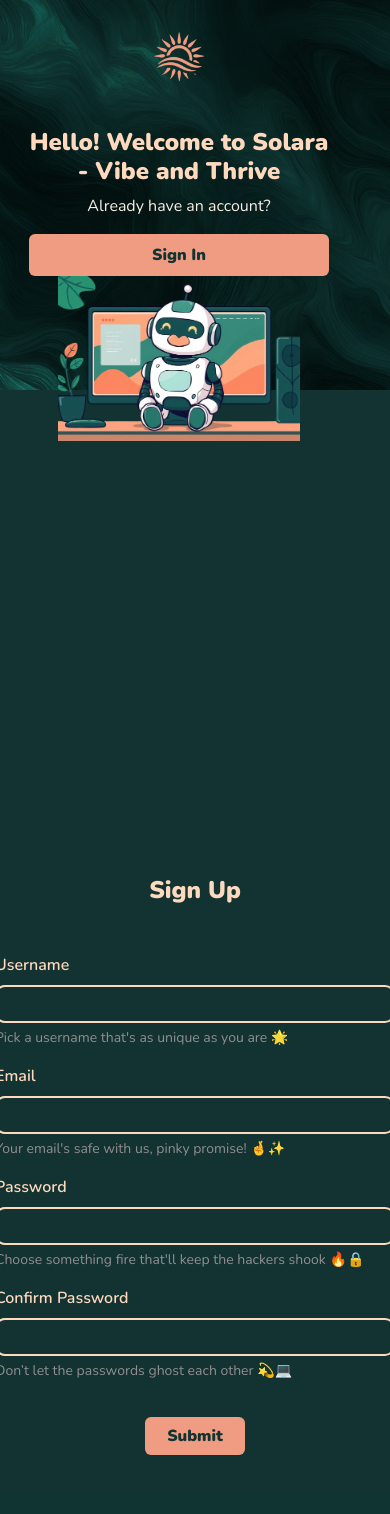
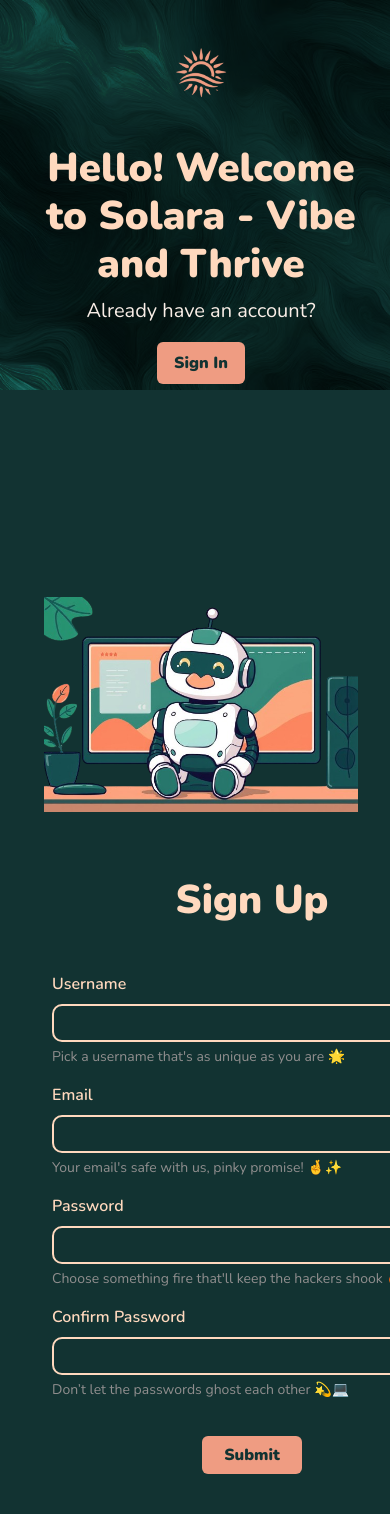
Before and after one commit to WambiruL/solara_ai, a Django app: template templates/register.html in a window 390 px wide; the page is wider, and only the part inside the window is pictured. Before the commit the page ends 1455 px from the top of that part, so only its background shows below. Run offline with Django 5.2, Linux system fonts and the light colour scheme; the template is opened without the code that fills it, so the values that code supplies are empty; some libraries are stand-ins or nearby versions; some web fonts are replaced.

Commit message:
Perform migrations and debug

```diff
--- a/authentication/views.py
+++ b/authentication/views.py
@@ -23,4 +23,4 @@ def register(request):
         else:
             error_message = 'Passwords don\'t match'
             return render(request, 'register.html', {'error_message': error_message})
-    return render(request, 'register.html', {'error_message':error_message})
+    return render(request, 'register.html')
--- a/static/authentication.css
+++ b/static/authentication.css
@@ -2,6 +2,9 @@
     position: relative;
     height: 100vh;
     overflow: hidden;
+    display: flex;
+    flex-wrap: wrap;
+    flex: 1;
 }
 .background-container{
     position: absolute;
@@ -21,7 +24,6 @@
     z-index: 1;
     padding: 2rem;
     height: 100%;
-    width: calc(100% - 4rem);
     display: flex;
     flex-direction: column;
     justify-content: space-between;
@@ -72,49 +74,15 @@
     object-fit: cover;
     width: 600px;
 }
-@media (max-width: 768px) {
-    .left-side {
-        height: auto;
-        min-height: 100vh;
-    }
 
-    .content-overlay {
-        position: relative;
-        height: auto;
-    }
 
-    .register-heading {
-        font-size: 2rem;
-    }
-
-    .register-none {
-        font-size: 1rem;
-    }
-
-    .bot-img-container img {
-        max-width: 80%;
-    }
-}
-
-@media (max-width: 480px) {
-    .content-overlay {
-        padding: 1rem;
-        width: calc(100% - 2rem);
-    }
-
-    .register-heading {
-        font-size: 1.5rem;
-    }
-
-    .btn-custom.sign-up {
-        width: 100%;
-    }
-}
 .right-side{
     display: flex;
     flex-direction: column;
     align-items: center;
     justify-content: center;
+    flex-wrap: wrap;
+    flex: 1;
 }
 form{
     display: flex;
--- a/templates/register.html
+++ b/templates/register.html
@@ -5,7 +5,7 @@
 <section>
     <div class="container-fluid">
         <div class="row">
-            <div class="col-md-6 left-side">
+            <div class="col-md-6 col-12 left-side">
                 <div class="background-container">
                     <img src=" {% static "Images/Lux-7.jpg" %} " alt="backgroundimg" class="img-fluid background-image">
                 </div>
@@ -20,7 +20,7 @@
                         <p class="register-none">
                         Already have an account?
                         </p>
-                        <button class="btn btn-custom sign-up">Sign In</button>
+                        <a href=""><button class="btn btn-custom sign-up">Sign In</button></a>
                     </div>
 
                     <div class="bot-img-container">
@@ -29,27 +29,28 @@
 
                 </div>
             </div>
-            <div class="col-md-6 right-side">
+            <div class="col-md-6 col-12 right-side">
                 <h2 class="register-heading">Sign Up</h2>
-                <form action="">
+                <form method= 'POST'>
+                    {% csrf_token %}
                     <div class="mb-3">
                         <label for="username" class="form-label">Username</label>
-                        <input type="text" class="form-control" id="username" aria-describedby="usernameHelp">
+                        <input type="text" class="form-control" id="username" name="username" aria-describedby="usernameHelp">
                         <div id="usernameHelp" class="form-text">Pick a username that's as unique as you are 🌟</div>
                     </div>
                     <div class="mb-3">
                         <label for="Email" class="form-label">Email</label>
-                        <input type="email" class="form-control" id="email" aria-describedby="emailHelp">
+                        <input type="email" class="form-control" id="email" name="email" aria-describedby="emailHelp">
                         <div id="emailHelp" class="form-text">Your email's safe with us, pinky promise! 🤞✨</div>
                     </div>
                     <div class="mb-3">
                         <label for="password" class="form-label">Password</label>
-                        <input type="password" class="form-control" id="password" aria-describedby="passwordlHelp">
+                        <input type="password" class="form-control" id="password" name="password" aria-describedby="passwordlHelp">
                         <div id="passwordHelp" class="form-text">Choose something fire that'll keep the hackers shook 🔥🔒</div>
                     </div>
                     <div class="mb-3">
                         <label for="confirm_password" class="form-label">Confirm Password</label>
-                        <input type="password" class="form-control" id="confirm_password" aria-describedby="confirmPasswordHelp">
+                        <input type="password" class="form-control" id="confirm_password"  name="confirm_password" aria-describedby="confirmPasswordHelp">
                         <div id="confirmPasswordHelp" class="form-text">Don’t let the passwords ghost each other 💫💻</div>
                     </div>
                     <button type="submit" class="btn btn-custom sign-up-submit">Submit</button>
```
Also changed, not shown: authentication/migrations/0001_initial.py (added), db.sqlite3.
